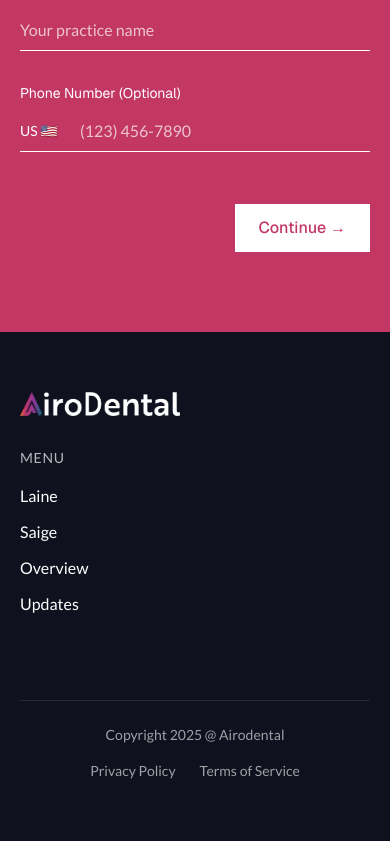
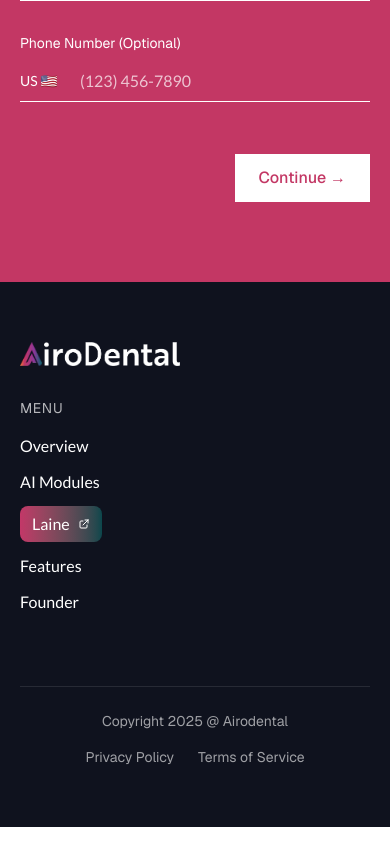
Before and after one commit to Airo-DDS/airodental-landing, a Next.js app: page / in a window 390 px wide. Shown: the part 9433-10274 px from the top of the page. Built offline with nearby package versions, Linux system fonts and the light colour scheme.

Commit message:
landing page finalised -v1

```diff
--- a/app/api/contact/route.ts
+++ b/app/api/contact/route.ts
@@ -6,7 +6,7 @@
 const resend = new Resend(process.env.RESEND_API_KEY);
 
 // Configuration for where emails are sent
-const TO_EMAIL_ADDRESS = 'haloweave@gmail.com'; // Target email address
+const TO_EMAIL_ADDRESS = 'deren@airodental.com'; // Target email address
 const FROM_EMAIL_ADDRESS = 'Airodental Inquiry <onboarding@resend.dev>'; // Sender email, using Resend's default for unverified domains
 
 export async function POST(request: Request) {
--- a/components/Features.tsx
+++ b/components/Features.tsx
@@ -39,7 +39,7 @@
 
 export default function Features() {
   return (
-    <section className="relative w-full overflow-hidden py-[50px] md:py-[90px]">
+    <section id="features" className="relative w-full overflow-hidden py-[50px] md:py-[90px]">
       {/* Background Image with parallax effect */}
       <motion.div
         className="absolute inset-0 z-0"
--- a/components/Footer.tsx
+++ b/components/Footer.tsx
@@ -1,9 +1,60 @@
 "use client"
 
 import Image from "next/image";
-import Link from "next/link";
+import { motion } from "framer-motion";
+
+const menuItems = [
+  {
+    title: "Overview",
+    href: "#overview",
+    isExternal: false,
+    targetSection: "overview"
+  },
+  {
+    title: "AI Modules",
+    href: "#solutions",
+    isExternal: false,
+    targetSection: "solutions"
+  },
+  {
+    title: "Laine",
+    href: "https://laine.airodental.com",
+    isExternal: true,
+    isSpecial: true
+  },
+  {
+    title: "Features",
+    href: "#features",
+    isExternal: false,
+    targetSection: "features"
+  },
+  {
+    title: "Founder",
+    href: "#meet-the-founder",
+    isExternal: false,
+    targetSection: "meet-the-founder"
+  },
+]
 
 export default function Footer() {
+  const handleNavClick = (item: typeof menuItems[0]) => {
+    if (item.isExternal) {
+      window.open(item.href, '_blank', 'noopener,noreferrer')
+      return
+    }
+
+    // Smooth scroll to section
+    if (item.targetSection) {
+      const section = document.getElementById(item.targetSection)
+      if (section) {
+        section.scrollIntoView({
+          behavior: 'smooth',
+          block: 'start'
+        })
+      }
+    }
+  }
+
   return (
     <footer className="bg-[#0F121E] text-white py-[60px] px-5">
       <div className="max-w-[1200px] mx-auto">
@@ -19,43 +70,75 @@
           </div>
 
           <div className="mr-auto md:mr-0 mb-8 md:mb-0">
-            <div className="text-sm uppercase tracking-wider text-white/70 mb-4">MENU</div>
-            <ul className="list-none p-0 m-0">
-              <li className="mb-3">
-                <Link href="#" className="text-white no-underline text-base hover:text-white/80 transition-colors">
-                  Laine
-                </Link>
-              </li>
-              <li className="mb-3">
-                <Link href="#" className="text-white no-underline text-base hover:text-white/80 transition-colors">
-                  Saige
-                </Link>
-              </li>
-              <li className="mb-3">
-                <Link href="#" className="text-white no-underline text-base hover:text-white/80 transition-colors">
-                  Overview
-                </Link>
-              </li>
-              <li className="mb-3">
-                <Link href="#" className="text-white no-underline text-base hover:text-white/80 transition-colors">
-                  Updates
-                </Link>
-              </li>
+            <div className="text-sm uppercase tracking-wider text-white/70 mb-4 font-[family-name:var(--font-geist-sans)]">MENU</div>
+            <ul className="list-none p-0 m-0 space-y-3">
+              {menuItems.map((item) => (
+                <li key={item.title}>
+                  {item.isSpecial ? (
+                    // Special styling for Laine
+                    <motion.button
+                      onClick={() => handleNavClick(item)}
+                      className="group flex items-center gap-2 text-white bg-gradient-to-r from-[#C33768] to-[#09474C] px-3 py-1.5 rounded-md text-base font-medium border-0 cursor-pointer transition-all duration-300"
+                      whileHover={{ scale: 1.05, x: 4 }}
+                      whileTap={{ scale: 0.95 }}
+                    >
+                      <span className="font-[family-name:var(--font-lato)]">{item.title}</span>
+                      <svg
+                        className="w-3 h-3 transition-transform duration-300 group-hover:translate-x-0.5 group-hover:-translate-y-0.5"
+                        fill="none"
+                        stroke="currentColor"
+                        viewBox="0 0 24 24"
+                      >
+                        <path strokeLinecap="round" strokeLinejoin="round" strokeWidth={2} d="M10 6H6a2 2 0 00-2 2v10a2 2 0 002 2h10a2 2 0 002-2v-4M14 4h6m0 0v6m0-6L10 14" />
+                      </svg>
+                    </motion.button>
+                  ) : (
+                    // Regular nav items with enhanced hover effects
+                    <motion.button
+                      onClick={() => handleNavClick(item)}
+                      className="group relative text-white text-base border-0 bg-transparent p-0 cursor-pointer font-[family-name:var(--font-lato)] transition-all duration-300"
+                      whileHover={{ x: 4 }}
+                      transition={{ duration: 0.2 }}
+                    >
+                      <span className="relative z-10 group-hover:text-[#C33768] transition-colors duration-300">
+                        {item.title}
+                      </span>
+                      <motion.div
+                        className="absolute bottom-[-2px] left-0 h-[1px] bg-gradient-to-r from-[#C33768] to-[#09474C] origin-left"
+                        initial={{ scaleX: 0 }}
+                        whileHover={{ scaleX: 1 }}
+                        transition={{ duration: 0.3, ease: "easeOut" }}
+                        style={{ width: "100%" }}
+                      />
+                    </motion.button>
+                  )}
+                </li>
+              ))}
             </ul>
           </div>
         </div>
 
         <div className="flex flex-col md:flex-row justify-between items-center border-t border-white/10 pt-6">
-          <div className="text-white/60 text-sm mb-4 md:mb-0">
+          <div className="text-white/60 text-sm mb-4 md:mb-0 font-[family-name:var(--font-geist-sans)]">
             Copyright 2025 @ Airodental
           </div>
           <div className="flex gap-6">
-            <Link href="#" className="text-white/60 no-underline text-sm hover:text-white/80 transition-colors">
+            <motion.a
+              href="#"
+              className="text-white/60 no-underline text-sm hover:text-white/80 transition-colors font-[family-name:var(--font-geist-sans)]"
+              whileHover={{ y: -1 }}
+              transition={{ duration: 0.2 }}
+            >
               Privacy Policy
-            </Link>
-            <Link href="#" className="text-white/60 no-underline text-sm hover:text-white/80 transition-colors">
+            </motion.a>
+            <motion.a
+              href="#"
+              className="text-white/60 no-underline text-sm hover:text-white/80 transition-colors font-[family-name:var(--font-geist-sans)]"
+              whileHover={{ y: -1 }}
+              transition={{ duration: 0.2 }}
+            >
               Terms of Service
-            </Link>
+            </motion.a>
           </div>
         </div>
       </div>
--- a/components/FoundersMessage.tsx
+++ b/components/FoundersMessage.tsx
@@ -20,7 +20,7 @@
   return (
     <motion.section
       id="founders-message"
-      className="w-full overflow-hidden pt-[50px]"
+      className="w-full overflow-hidden"
       initial="hidden"
       whileInView="visible"
       viewport={{ once: true, amount: 0.1 }}
--- a/components/Header.tsx
+++ b/components/Header.tsx
@@ -35,24 +35,34 @@
 
 const menuItems = [
   {
-    title: "Laine",
-    href: "/laine",
-  },
-  {
-    title: "Saige",
-    href: "/saige",
+    title: "Overview",
+    href: "#overview",
+    isExternal: false,
+    targetSection: "overview"
   },
   {
     title: "AI Modules",
-    href: "/ai-modules",
+    href: "#solutions",
+    isExternal: false,
+    targetSection: "solutions"
   },
   {
-    title: "Overview",
-    href: "/overview",
+    title: "Laine",
+    href: "https://laine.airodental.com",
+    isExternal: true,
+    isSpecial: true
   },
   {
-    title: "Updates",
-    href: "/updates",
+    title: "Features",
+    href: "#features",
+    isExternal: false,
+    targetSection: "features"
+  },
+  {
+    title: "Founder",
+    href: "#meet-the-founder",
+    isExternal: false,
+    targetSection: "meet-the-founder"
   },
 ]
 
@@ -68,6 +78,24 @@
     window.addEventListener("scroll", handleScroll)
     return () => window.removeEventListener("scroll", handleScroll)
   }, [])
+
+  const handleNavClick = (item: typeof menuItems[0]) => {
+    if (item.isExternal) {
+      window.open(item.href, '_blank', 'noopener,noreferrer')
+      return
+    }
+
+    // Smooth scroll to section
+    if (item.targetSection) {
+      const section = document.getElementById(item.targetSection)
+      if (section) {
+        section.scrollIntoView({
+          behavior: 'smooth',
+          block: 'start'
+        })
+      }
+    }
+  }
 
   return (
     <motion.header
@@ -120,15 +148,62 @@
           }}
           transition={{ duration: 0.3 }}
         >
-          <nav className="flex gap-[100px]">
+          <nav className="flex gap-[60px]">
             {menuItems.map((item) => (
               <motion.div key={item.title} variants={itemVariants}>
-                <Link
-                  href={item.href}
-                  className="text-[16px] text-black hover:text-[#09474C] transition-colors duration-300 relative after:absolute after:w-0 after:h-[1px] after:bg-[#09474C] after:bottom-[-2px] after:left-0 after:transition-all after:duration-300 hover:after:w-full"
-                >
-                  {item.title}
-                </Link>
+                {item.isSpecial ? (
+                  // Special styling for Laine
+                  <motion.button
+                    onClick={() => handleNavClick(item)}
+                    className="relative text-[16px] font-medium text-white bg-gradient-to-r from-[#C33764] to-[#09474C] px-4 py-2 rounded-full overflow-hidden group cursor-pointer border-0"
+                    whileHover={{ scale: 1.05 }}
+                    whileTap={{ scale: 0.95 }}
+                  >
+                    <span className="relative z-10 flex items-center gap-1">
+                      {item.title}
+                      <svg
+                        className="w-3 h-3 transition-transform duration-300 group-hover:translate-x-0.5 group-hover:-translate-y-0.5"
+                        fill="none"
+                        stroke="currentColor"
+                        viewBox="0 0 24 24"
+                      >
+                        <path strokeLinecap="round" strokeLinejoin="round" strokeWidth={2} d="M10 6H6a2 2 0 00-2 2v10a2 2 0 002 2h10a2 2 0 002-2v-4M14 4h6m0 0v6m0-6L10 14" />
+                      </svg>
+                    </span>
+                    <motion.div
+                      className="absolute inset-0 bg-gradient-to-r from-[#09474C] to-[#C33764] opacity-0 group-hover:opacity-100 transition-opacity duration-300"
+                      initial={{ scale: 0 }}
+                      whileHover={{ scale: 1 }}
+                      transition={{ duration: 0.3 }}
+                    />
+                  </motion.button>
+                ) : (
+                  // Regular nav items with enhanced hover effects
+                  <motion.button
+                    onClick={() => handleNavClick(item)}
+                    className="relative text-[16px] text-black cursor-pointer border-0 bg-transparent p-0 group"
+                    whileHover={{ y: -2 }}
+                    transition={{ duration: 0.2, ease: "easeOut" }}
+                  >
+                    <span className="relative z-10 transition-colors duration-300 group-hover:text-[#09474C]">
+                      {item.title}
+                    </span>
+                    <motion.div
+                      className="absolute bottom-[-2px] left-0 h-[2px] bg-gradient-to-r from-[#C33764] to-[#09474C] origin-left"
+                      initial={{ scaleX: 0 }}
+                      whileHover={{ scaleX: 1 }}
+                      transition={{ duration: 0.3, ease: "easeOut" }}
+                      style={{ width: "100%" }}
+                    />
+                    <motion.div
+                      className="absolute inset-0 bg-gradient-to-r from-[#C33764]/10 to-[#09474C]/10 rounded-md opacity-0 group-hover:opacity-100 transition-opacity duration-300"
+                      initial={{ scale: 0.8 }}
+                      whileHover={{ scale: 1 }}
+                      transition={{ duration: 0.2 }}
+                      style={{ margin: "-4px" }}
+                    />
+                  </motion.button>
+                )}
               </motion.div>
             ))}
           </nav>
--- a/components/MobileMenu.tsx
+++ b/components/MobileMenu.tsx
@@ -1,7 +1,6 @@
 "use client"
 
 import React, { useEffect } from "react"
-import Link from "next/link"
 import { motion, AnimatePresence } from "framer-motion"
 
 interface MobileMenuProps {
@@ -10,6 +9,9 @@
   menuItems: Array<{
     title: string
     href: string
+    isExternal?: boolean
+    isSpecial?: boolean
+    targetSection?: string
   }>
 }
 
@@ -93,6 +95,26 @@
     }
   }, [isOpen])
 
+  const handleNavClick = (item: typeof menuItems[0]) => {
+    if (item.isExternal) {
+      window.open(item.href, '_blank', 'noopener,noreferrer')
+      onClose()
+      return
+    }
+
+    // Smooth scroll to section
+    if (item.targetSection) {
+      const section = document.getElementById(item.targetSection)
+      if (section) {
+        section.scrollIntoView({
+          behavior: 'smooth',
+          block: 'start'
+        })
+      }
+    }
+    onClose()
+  }
+
   return (
     <AnimatePresence mode="wait">
       {isOpen && (
@@ -153,13 +175,43 @@
                       key={item.title}
                       variants={menuItemVariants}
                     >
-                      <Link
-                        href={item.href}
-                        className="block py-2 text-lg font-medium text-gray-800 hover:text-[#09474C] transition-colors duration-300 relative after:absolute after:w-0 after:h-[1px] after:bg-[#09474C] after:bottom-0 after:left-0 after:transition-all after:duration-300 hover:after:w-full"
-                        onClick={onClose}
-                      >
-                        {item.title}
-                      </Link>
+                      {item.isSpecial ? (
+                        // Special styling for Laine in mobile
+                        <motion.button
+                          onClick={() => handleNavClick(item)}
+                          className="w-full text-left block py-3 px-4 text-lg font-medium text-white bg-gradient-to-r from-[#C33764] to-[#09474C] rounded-lg relative overflow-hidden group"
+                          whileHover={{ scale: 1.02 }}
+                          whileTap={{ scale: 0.98 }}
+                        >
+                          <span className="relative z-10 flex items-center gap-2">
+                            {item.title}
+                            <svg
+                              className="w-4 h-4 transition-transform duration-300 group-hover:translate-x-0.5 group-hover:-translate-y-0.5"
+                              fill="none"
+                              stroke="currentColor"
+                              viewBox="0 0 24 24"
+                            >
+                              <path strokeLinecap="round" strokeLinejoin="round" strokeWidth={2} d="M10 6H6a2 2 0 00-2 2v10a2 2 0 002 2h10a2 2 0 002-2v-4M14 4h6m0 0v6m0-6L10 14" />
+                            </svg>
+                          </span>
+                          <motion.div
+                            className="absolute inset-0 bg-gradient-to-r from-[#09474C] to-[#C33764] opacity-0 group-hover:opacity-100 transition-opacity duration-300"
+                            initial={{ scale: 0 }}
+                            whileHover={{ scale: 1 }}
+                            transition={{ duration: 0.3 }}
+                          />
+                        </motion.button>
+                      ) : (
+                        // Regular mobile nav items
+                        <motion.button
+                          onClick={() => handleNavClick(item)}
+                          className="w-full text-left block py-2 text-lg font-medium text-gray-800 hover:text-[#09474C] transition-colors duration-300 relative after:absolute after:w-0 after:h-[1px] after:bg-[#09474C] after:bottom-0 after:left-0 after:transition-all after:duration-300 hover:after:w-full"
+                          whileHover={{ x: 4 }}
+                          transition={{ duration: 0.2 }}
+                        >
+                          {item.title}
+                        </motion.button>
+                      )}
                     </motion.li>
                   ))}
                 </ul>
--- a/components/Overview.tsx
+++ b/components/Overview.tsx
@@ -44,6 +44,7 @@
 
   return (
     <motion.section
+      id="overview"
       className="w-full overflow-hidden"
       initial="hidden"
       whileInView="visible"
--- a/components/Solutions.tsx
+++ b/components/Solutions.tsx
@@ -59,7 +59,7 @@
 
 export default function Solutions() {
   return (
-    <section className="relative">
+    <section id="solutions" className="relative">
       <motion.div
         className="bg-[#161925] text-white px-5 sm:px-10 py-16 sm:py-20"
         initial="hidden"
```
